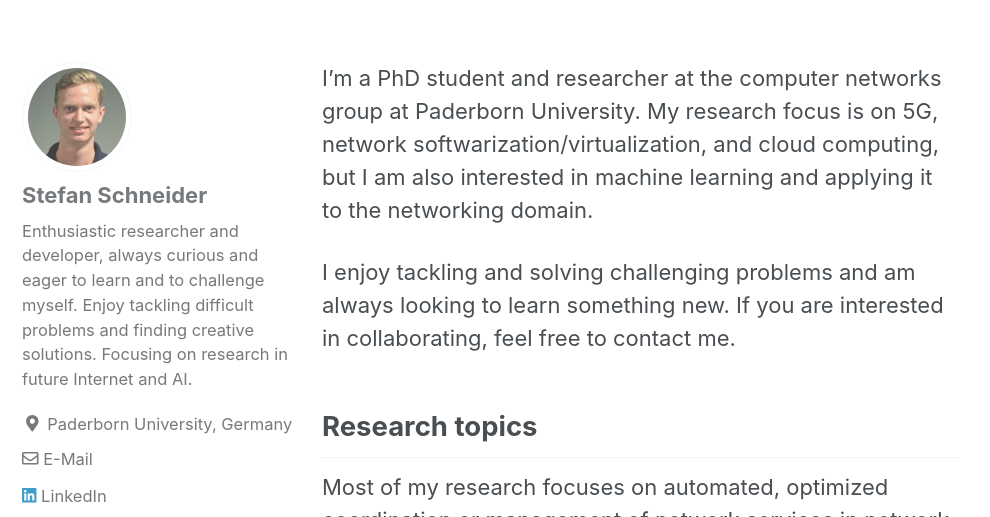
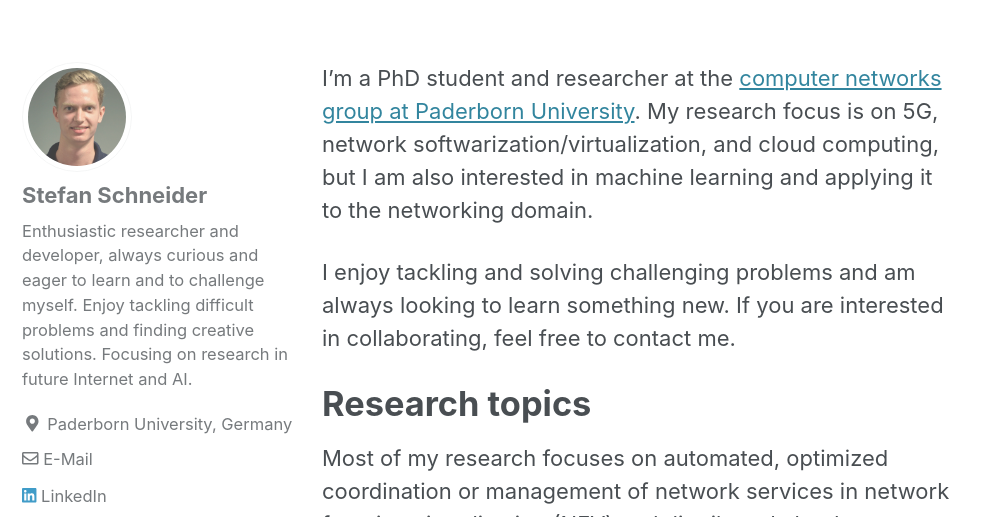
Before and after one commit to stefanbschneider/stefanbschneider.github.io, a Jekyll site: the page built from _pages/research.md, in a window 1280 px wide and 900 px high, cut to the strip 383-900 px from the top of the window. Shown: the whole strip, without its empty margins (0-990 px from the left). Built offline with Jekyll 4.4.1, drawn with Linux system fonts in a browser that asks for light colours; cached includes are drawn as plain includes; nearby versions of some CDN libraries.

```diff
--- a/_pages/research.md
+++ b/_pages/research.md
@@ -6,19 +6,19 @@ author_profile: true
 comments: false
 ---
 
-I'm a PhD student and researcher at the computer networks group at Paderborn University. My research focus is on 5G, network softwarization/virtualization, and cloud computing, but I am also interested in machine learning and applying it to the networking domain.
+I'm a PhD student and researcher at the [computer networks group at Paderborn University](https://cs.uni-paderborn.de/cn/). My research focus is on 5G, network softwarization/virtualization, and cloud computing, but I am also interested in machine learning and applying it to the networking domain.
 
 I enjoy tackling and solving challenging problems and am always looking to learn something new. If you are interested in collaborating, feel free to contact me.
 
-## Research topics
+# Research topics
 
 Most of my research focuses on automated, optimized coordination or management of network services in network function virtualization (NFV) and distributed cloud computing. In my research, I consider the whole lifecycle from specification of services, their orchestration, and their evaluation.
 
-### Specification of network services
+## Specification of network services
 
 <img src="../assets/images/service-spec.png" alt="service-spec" width="500"/>
 
-#### Specification and analysis of network services using Petri nets
+### Specification and analysis of network services using Petri nets
 
 For optimal placement and orchestration of network services, it is crucial that their structure and semantics are specified clearly and comprehensively and are available to an orchestrator. Existing specification approaches are either ambiguous or miss important aspects regarding the behavior of virtual network functions (VNFs) forming a service. We propose to formally and unambiguously specify the behavior of these functions and services using Queuing Petri Nets (QPNs). QPNs are an established method that allows to express queuing, synchronization, stochastically distributed processing delays, and changing traffic volume and characteristics at each VNF. With QPNs, multiple VNFs can be connected to complete network services in any structure, even specifying bidirectional network services containing loops.
 
@@ -27,11 +27,11 @@ We propose a tool-based workflow that supports the specification of network serv
 * [Conference paper (pre-print)](https://ris.uni-paderborn.de/record/3287)
 * [Source code (GitHub)](https://github.com/CN-UPB/ns-simulation-compiler)
 
-### Coordination of network services
+## Coordination of network services
 
 <img src="../assets/images/embedding.png" alt="embedding" width="500"/>
 
-#### B-JointSP: Scaling and Placing Bidirectional Services with Stateful Virtual and Physical Network Functions
+### B-JointSP: Scaling and Placing Bidirectional Services with Stateful Virtual and Physical Network Functions
 
 B-JointSP is an optimization problem focusing on the *joint scaling and placement* of NFV network services, consisting of interconnected virtual network functions (VNFs), as well as routing of flows from sources through these VNFs. The exceptional about B-JointSP is its consideration of *realistic, bidirectional network services*, in which flows return to their sources and may have a non-linear service structure. It even supports *stateful VNFs* that need to be traversed by the same flows in both upstream and downstream direction. Furthermore, B-JointSP allows the reuse of VNFs across different network services and supports physical, legacy network functions.
 
@@ -40,11 +40,11 @@ To solve B-JointSP, we formalized it as mixed integer linear program (MILP), whi
 * [Conference paper](https://ieeexplore.ieee.org/document/8459915)
 * [Source code (GitHub)](https://github.com/CN-UPB/B-JointSP)
 
-### Evaluation of network service placement
+## Evaluation of network service placement
 
 <img src="../assets/images/pal.png" alt="PAL" width="500"/>
 
-#### Abstraction layer and emulation platform for VNF placement algorithms
+### Abstraction layer and emulation platform for VNF placement algorithms
 
 In recent years, a variety of different approaches have been proposed to tackle the problem of scaling and placing network services, consisting of interconnected virtual network functions (VNFs). In this work, we present a placement abstraction layer (PAL) that provides a clear and simple northbound interface for using such algorithms while hiding their internal functionality and implementation.
 Through its southbound interface, PAL can connect to different back ends that evaluate the calculated placements independent of the calculated performance claims made by the algorithms themselves, e.g., using simulations, emulations, or testbed approaches. As an example for such evaluation back ends, we introduce a novel placement emulation framework (PEF) that allows executing calculated placements using real, container-based VNFs on real-world network topologies. In a case study, we show how PAL and PEF facilitate reusing and evaluating placement algorithms as well as validating their underlying models and performance claims.
@@ -52,16 +52,16 @@ Through its southbound interface, PAL can connect to different back ends that ev
 * [Conference paper (pre-print)](https://ris.uni-paderborn.de/record/6972)
 * [Source code (GitHub)](https://github.com/CN-UPB/placement-emulation)
 
-## Publications
+# Publications
 
 You can find an up-to-date list of my publications here:
 
 * [My university's research archive (with open-access PDFs for most publications)](https://ris.uni-paderborn.de/person/stefanschneider)
 * [My Google Scholar profile (with citation counts)](https://scholar.google.com/citations?user=https://scholar.google.de/citations?user=7fimejMAAAAJ&hl=en&user=7fimejMAAAAJ)
 
-## Projects
+# Projects
 
-### 5GTANGO: 5G Development and validation platform for global industry-specific network services and apps
+## 5GTANGO: 5G Development and validation platform for global industry-specific network services and apps
 
 [5GTANGO](https://5gtango.eu/) is a European H2020 project focusing on flexible programmability of 5G networks by offering an NFV SDK for development support, a verification and validation platform, and a service platform for deployment. The project outcomes are demonstrated using three vertical pilots (smart manufacturing, immersive media, real-time communication).
 
@@ -69,7 +69,7 @@ In 5GTANGO, I work on evolving the SDK by developing new tools like the service
 
 My work in 5GTANGO involves (among others) the following technologies and languages: Python, JavaScript, OpenAPI/Swagger, Docker, Kubernetes, YAML/JSON schemas.
 
-### RealVNF: Improved coordination of chained VNFs under realistic conditions (Software Campus)
+## RealVNF: Improved coordination of chained VNFs under realistic conditions (Software Campus)
 
  "[Software Campus](https://www.softwarecampus.de/en/) trains and professionally develops tomorrow's senior IT executives while opening up excellent career prospects to young IT experts in Germany. Software Campus combines scientific leading-edge research with hands-on management practice into an entirely new and innovative concept."
 
```
Also changed, not shown: _pages/teaching.md (+19 -2 lines).
